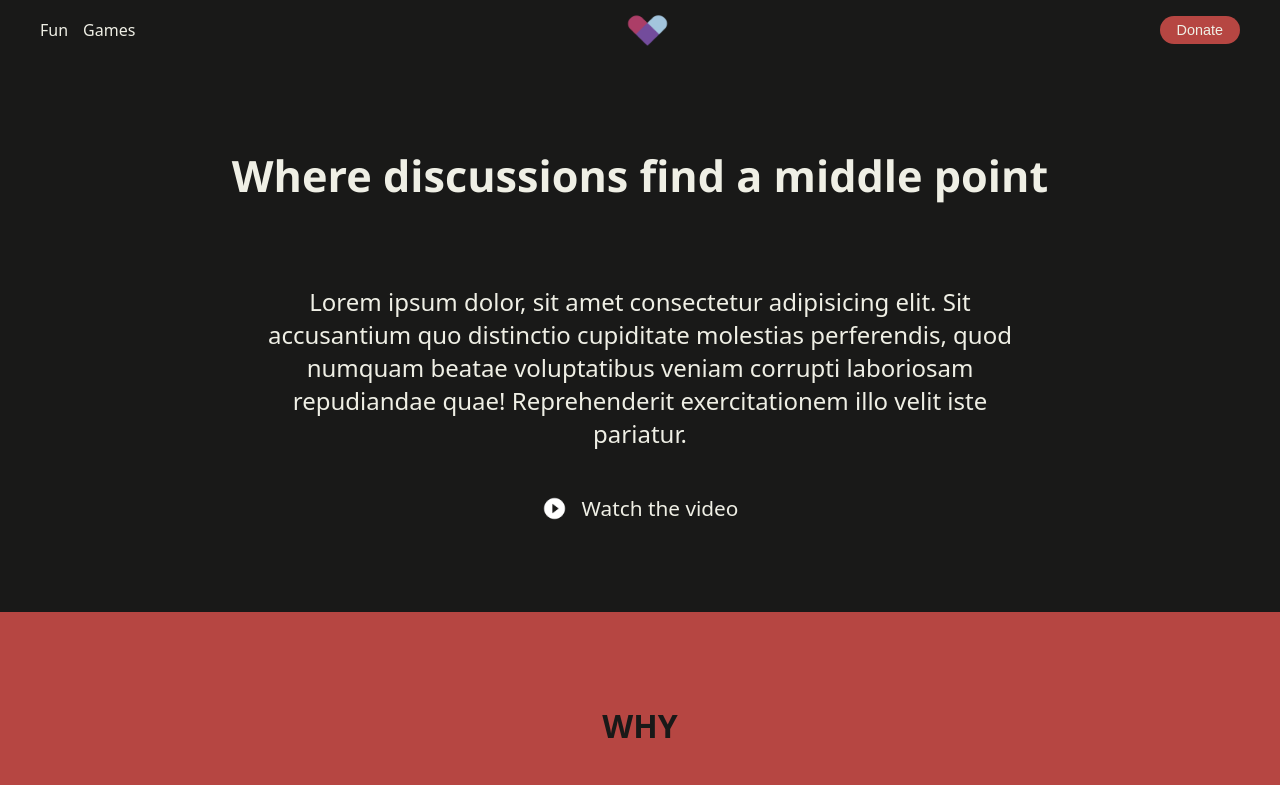
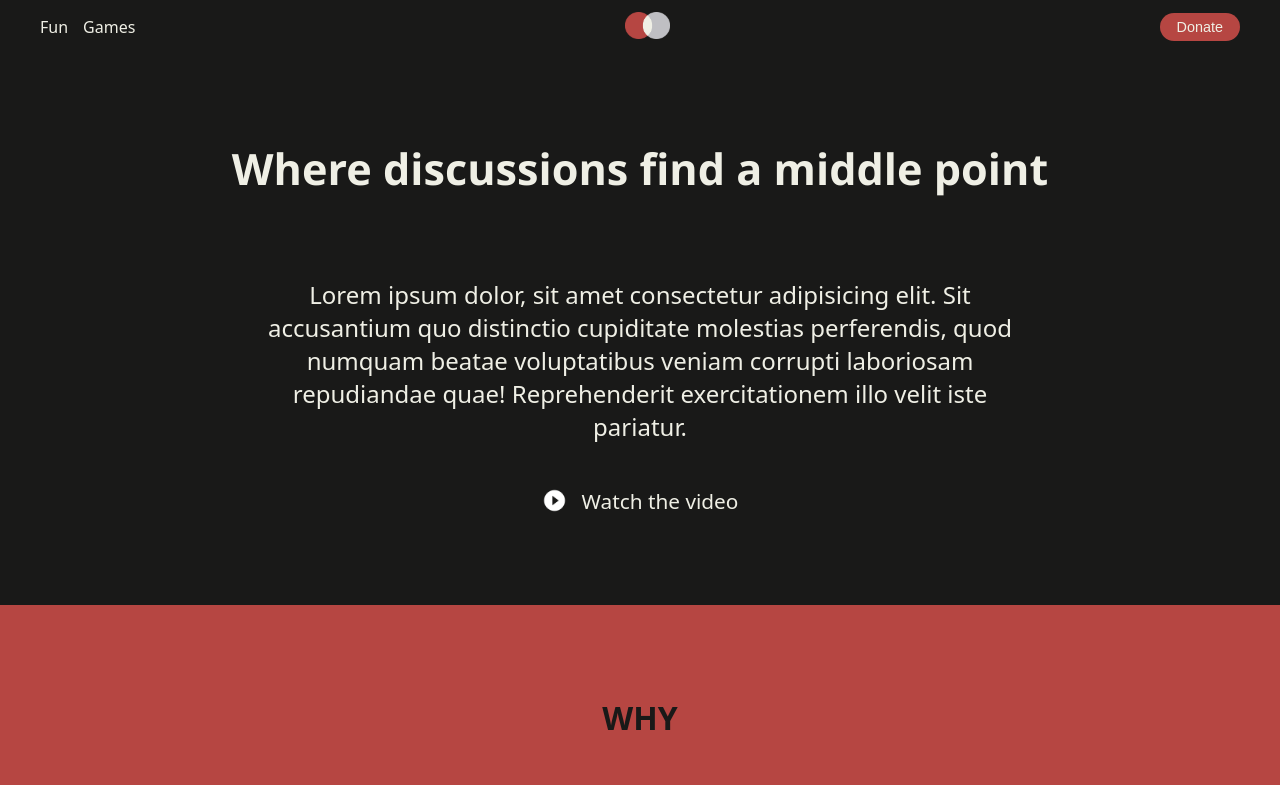
Before and after one commit to franciscocasillas/versus, a plain HTML site: page index.html in a window 1280 px wide. Shown: the top 785 px of the page. Drawn offline with Linux system fonts and the light colour scheme.

Commit message:
Create and add new logo

```diff
--- a/index.html
+++ b/index.html
@@ -15,7 +15,7 @@
 					<a href="#">Games</a>
 				</div>
 				<div>
-					<img class="logo" src="./images/Logo.png" alt="" />
+					<img class="logo" src="./images/logo02.png" alt="" />
 				</div>
 				<div>
 					<button class="donate">Donate</button>
```
Also changed, not shown: images/Logo.png (deleted), images/logo02.png (added).
